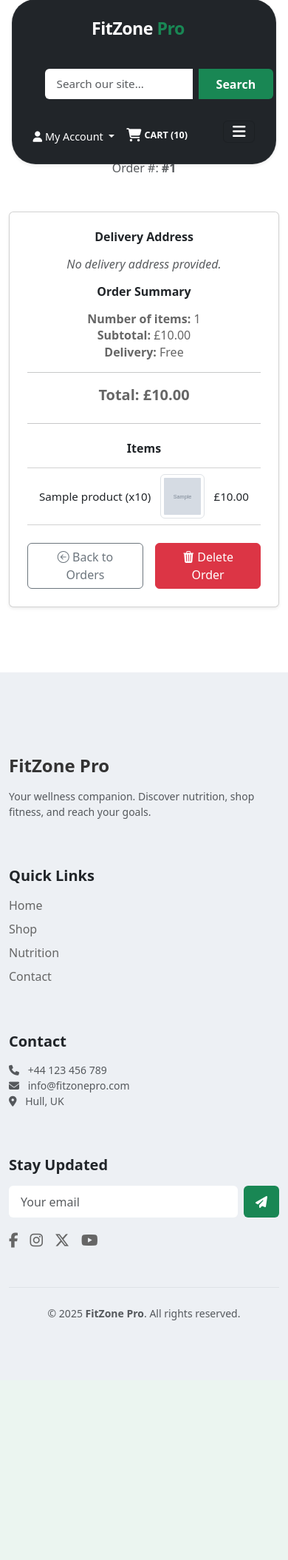
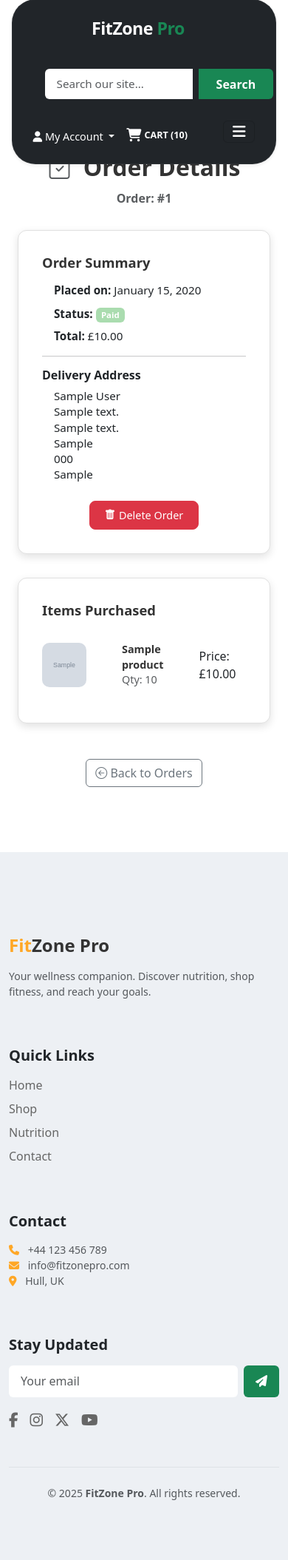
Before and after one commit to Danut89/Milestone-Project-4, a Django app: page /orders/my-orders/1/ in a window 390 px wide. Shown: the part 17-2126 px from the top of the page at 74% size. Before the commit the page ends 1802 px from the top, so only its background shows below. Run offline with Django 5.2, Linux system fonts and the light colour scheme; a user stored in the database is signed in; tables that the repository leaves empty hold one stand-in row (values such as "Sample post"); grey boxes marked "Sample" are stand-in pictures; some libraries are stand-ins or nearby versions.

Commit message:
Redesign order detail layout and implement polished recent activity toggle UX
- Rebuilt order_detail.html with 2-column professional layout: delivery summary + ordered items
- Added responsive styling for product list with image, name, quantity, price
- Always show order total and payment status badge (paid/pending)
- Fixed missing delivery address issue by ensuring all users have a related UserProfile
- Replaced all 'user.userprofile' references with 'user.profile' across views
- Enhanced recent activity toggle button with state-based color and icon

```diff
--- a/orders/static/orders/orders.css
+++ b/orders/static/orders/orders.css
@@ -1,171 +1,118 @@
-/* ==========================
-   🧾 Order History Styling
-========================== */
-
-.order-history-grid {
-  display: grid;
-  grid-template-columns: 1fr;
-  gap: 2rem;
-}
-
-/* 🧾 Order Card */
-.order-card {
-  background-color: var(--color-neutral);
-  border-radius: var(--radius-md);
+/* ============================
+   💼 Order Summary (List Style)
+============================ */
+.order-summary {
+  background: rgba(255, 255, 255, 0.96);
+  border-radius: 12px;
   box-shadow: var(--shadow-md);
-  padding: 1.5rem;
-  display: flex;
-  flex-direction: column;
-  gap: 1.25rem;
-}
-
-
-.order-card:hover {
-  box-shadow: var(--shadow-md);
-}
-
-/* 🖼️ Order Item Image */
-.item-img {
-  width: 60px;
-  height: 60px;
-  object-fit: cover;
-  border-radius: var(--radius-sm);
-  border: 1px solid #ddd;
-  box-shadow: var(--shadow-sm);
-}
-
-/* 🧾 Header */
-.order-header {
+  padding: 1.25rem 1.5rem;
+  border: 1px solid var(--color-bg);
   display: flex;
   justify-content: space-between;
   align-items: center;
+  flex-wrap: wrap;
+  gap: 1rem;
+  transition: all 0.2s ease-in-out;
 }
 
-.order-id {
-  font-size: 1.1rem;
-  font-weight: 600;
-  color: var(--primary-color);
+.order-summary:hover {
+  transform: translateY(-3px);
+  box-shadow: var(--shadow-lg);
 }
 
-.order-date {
-  font-size: 0.9rem;
-  color: var(--text-muted);
-}
-
-.view-btn {
-  background-color: var(--primary-color);
-  color: white;
-  padding: 0.45rem 0.9rem;
-  border-radius: var(--radius-sm);
-  text-decoration: none;
-  font-weight: 500;
-  transition: all 0.2s ease;
-}
-
-.view-btn:hover {
-  background-color: #146c43;
-}
-
-/* 🛍️ Items */
-.order-body {
-  display: flex;
-  flex-wrap: wrap;
-  gap: 1rem;
-}
-
-.order-item {
-  display: flex;
-  gap: 0.75rem;
-  align-items: center;
-  max-width: 300px;
-  border: 1px solid var(--bg-muted);
-  border-radius: var(--radius-sm);
-  padding: 0.5rem;
-  background-color: var(--bg-muted);
-}
-
-.item-info {
-  display: flex;
-  flex-direction: column;
-  font-size: 0.9rem;
-}
-
-.item-name {
-  font-weight: 500;
+.order-summary h6 {
   margin: 0;
-}
-
-.item-qty,
-.item-price {
-  margin: 0;
-  color: var(--text-muted);
-}
-
-/* 🧾 Footer */
-.order-footer {
-  display: flex;
-  justify-content: space-between;
-  align-items: center;
-  border-top: 1px solid var(--bg-muted);
-  padding-top: 1rem;
-}
-
-.order-total-amount {
-  font-size: 1.1rem;
   font-weight: 600;
-  color: var(--text-dark);
-}
-
-.order-total-label {
-  color: var(--text-muted);
-}
-
-
-/* Responsive Layout */
-@media (min-width: 768px) {
-  .order-history-grid {
-    grid-template-columns: repeat(2, 1fr);
-  }
-}
-
-@media (min-width: 1200px) {
-  .order-history-grid {
-    grid-template-columns: repeat(3, 1fr);
-  }
-}
-
-
-
-
-/* =============================
-   📦 Order Detail Page Styles
-============================= */
-.order-wrapper {
-  padding: 3rem 1rem;
-}
-
-.order-title {
-  font-size: 2rem;
-  font-weight: 700;
-  margin-bottom: 0.25rem;
   color: var(--text-dark);
   display: flex;
   align-items: center;
   gap: 0.5rem;
 }
 
-.order-meta {
+.order-summary small {
   color: var(--text-muted);
-  font-size: 0.95rem;
-  margin-bottom: 2rem;
+  font-size: 0.85rem;
 }
 
-/* Two-column layout for desktop */
+.order-total {
+  font-weight: 600;
+  color: var(--text-dark);
+  font-size: 0.95rem;
+}
+
+.order-actions .btn {
+  padding: 0.3rem 0.85rem;
+  font-size: 0.85rem;
+  display: flex;
+  align-items: center;
+  gap: 0.3rem;
+  border-radius: 6px;
+}
+
+.status-paid {
+  background-color: #d1f1d4;
+  color: #157347;
+  font-size: 0.75rem;
+  padding: 0.25rem 0.6rem;
+  border-radius: 8px;
+  font-weight: 600;
+  margin-top: 0.3rem;
+}
+
+.status-unpaid {
+  background-color: #f8d7da;
+  color: #842029;
+  font-size: 0.75rem;
+  padding: 0.25rem 0.6rem;
+  border-radius: 8px;
+  font-weight: 600;
+}
+
+/* ========================
+   📄 Pagination Styling
+======================== */
+.pagination .page-link {
+  border-radius: 6px;
+  padding: 0.45rem 0.75rem;
+  font-weight: 500;
+  color: var(--text-dark);
+  transition: background 0.2s ease;
+}
+
+.pagination .page-item.active .page-link {
+  background-color: var(--primary);
+  color: white;
+  border-color: var(--primary);
+}
+
+.pagination .page-link:hover {
+  background-color: var(--primary-color);
+  color: var(--text-dark);
+}
+
+/* ============================
+   🧾 Order Detail
+============================ */
+
+.order-title {
+  font-size: 2rem;
+  font-weight: 700;
+  color: var(--text-dark);
+  margin-bottom: 0.7rem;
+}
+
+.order-title + p {
+  margin-bottom: 1.5rem;
+  color: var(--text-muted);
+  font-size: 1rem;
+}
+
+/* 📦 Grid Layout */
 .order-grid {
   display: grid;
   grid-template-columns: 1fr 1fr;
   gap: 2rem;
-  align-items: start;
+  margin-top: 2rem;
 }
 
 @media (max-width: 768px) {
@@ -174,97 +121,121 @@
   }
 }
 
-/* Card Styles */
-.order-card {
-  overflow: hidden;
-  background: rgba(255, 255, 255, 0.6); /* glass effect */
-  backdrop-filter: blur(10px);
-  border-radius: 1rem;
-  box-shadow: 0 6px 30px rgba(0, 0, 0, 0.1);;
+/* 🧾 Summary + Items Card */
+.order-info-card,
+.order-items-card {
+  background-color: var(--color-neutral);
+  border: 1px solid var(--color-bg);
+  border-radius: 12px;
+  padding: 2rem;
+  box-shadow: var(--shadow-md);
+  transition: all 0.3s ease;
+  text-align: left;
 }
 
-/* Section header inside cards */
-.card-header {
-  background-color: var(--accent-green-hover);
-  color: var(--text-primary);
-  padding: 1rem 1.5rem;
-  font-weight: 600;
-  font-size: 1rem;
-  letter-spacing: 0.5px;
+.order-info-card:hover,
+.order-items-card:hover {
+  box-shadow: var(--shadow-lg);
 }
 
-.card-body {
-  padding: 1.5rem;
-  background: var(--bg-light);
-}
-
-/* Table Styling */
-.order-table {
-  width: 100%;
-  border-collapse: collapse;
-}
-
-.order-table tbody tr:nth-child(odd) {
-  background-color: var(--bg-muted);
-}
-.order-table td {
-  vertical-align: middle;
-}
-
-.order-table th,
-.order-table td {
-  padding: 0.75rem 1rem;
-  text-align: left;
-  border-bottom: 1px solid #e0e0e0;
-  font-size: 0.95rem;
-}
-
-.order-table thead {
-  background: var(--bg-muted);
-}
-
-/* Order Summary Text */
-.order-summary p {
-  margin: 0.5rem 0;
-  font-size: 0.95rem;
-}
-
-.order-summary strong {
+/* 📝 Section Titles */
+.order-info-card h5,
+.order-items-card h5 {
+  font-size: 1.15rem;
+  font-weight: 600;
+  margin-bottom: 1rem;
   color: var(--text-dark);
 }
 
-.order-summary .fs-5 {
-  font-size: 1.3rem;
-  font-weight: 600;
+/* 📋 Address + Summary Text */
+.order-info-card p {
+  margin-bottom: 0.5rem;
+  font-size: 0.95rem;
+  color: var(--text-body);
 }
 
-/* Buttons Section */
-.action-buttons {
-  margin-top: 2.5rem;
+.order-info-card p:last-child {
+  margin-bottom: 0;
+  font-style: italic;
+  color: var(--text-muted);
+}
+
+/* 🛍 Product Items */
+.order-items-card ul {
+  list-style: none;
+  padding: 0;
+  margin: 0;
+}
+
+.order-items-card li {
+  display: flex;
+  align-items: center;
+  justify-content: space-between;
+  border-bottom: 1px solid var(--color-bg);
+  padding: 1rem 0;
+  gap: 1rem;
+}
+
+.order-items-card li:last-child {
+  border-bottom: none;
+}
+
+.order-items-card img {
+  width: 60px;
+  height: 60px;
+  border-radius: 10px;
+  object-fit: cover;
+}
+
+.product-info {
+  flex: 1;
+  margin: 0 1rem;
+}
+
+.product-info p {
+  margin: 0;
+  font-size: 0.9rem;
+  color: var(--text-dark);
+}
+
+/* 🧩 Status Badges */
+.badge {
+  font-size: 0.75rem;
+  padding: 0.25rem 0.6rem;
+  border-radius: 0.5rem;
+  font-weight: 600;
+  display: inline-block;
+}
+
+.status-paid {
+  background-color: var(--color-accent-3);
+  color: #157347;
+}
+
+.status-pending {
+  background-color: var(--color-accent);
+}
+
+/* 🔘 Action Buttons */
+.order-actions {
   display: flex;
   justify-content: center;
   gap: 1rem;
+  margin-top: 2.5rem;
   flex-wrap: wrap;
 }
 
-.btn-order {
-  padding: 0.6rem 1.25rem;
-  border-radius: 0.5rem;
+.order-actions .btn {
+  font-size: 0.9rem;
+  padding: 0.5rem 1.25rem;
+  border-radius: 8px;
   font-weight: 500;
-  border: none;
 }
 
-.btn-back {
-  background-color: var(--text-muted);
-  color: white;
+/* 🧮 Product Line Total */
+.product-total {
+  font-size: 0.85rem;
+  color: var(--text-dark); /* use muted if you want subtler, but visible */
+  margin-top: 0.25rem;
+  display: block;
 }
-
-.btn-delete {
-  background-color: #dc3545;
-  color: white;
-}
-
-.btn-back:hover,
-.btn-delete:hover {
-  opacity: 0.85;
-}
--- a/orders/templates/orders/order_detail.html
+++ b/orders/templates/orders/order_detail.html
@@ -3,23 +3,32 @@
 
 {% block content %}
 <section class="container py-5 shop-header">
-  <div class="order-details-wrapper mx-auto text-center mb-5">
-    <h2 class="">
-      <i class="fas fa-clipboard-check me-2 text-success"></i>Order Details
+  <div class="container py-5">
+  <div class="text-center mb-4">
+    <h2 class="order-title">
+      <i class="bi bi-clipboard-check me-2 text-muted"></i> Order Details
     </h2>
-    <p class="border-bottom border-success border-3 w-25 mx-auto mb-3"></p>
-
-    <p class="text-muted small">Order #: <strong>#{{ order.id }}</strong></p>
+   <strong><p class="text-muted">Order: #{{ order.id }}</p></strong>
   </div>
 
-  <div class="row g-4 justify-content-center">
-    <!-- Order Recap -->
-    <div class="col-lg-8">
-      <div class="card shadow-sm p-4">
-        <div class="row">
-          <!-- 📦 Delivery Address -->
-          <div class="col-md-6 mb-3">
-            <h6 class="fw-bold mb-3">Delivery Address</h6>
+  <div class="order-grid">
+    <!-- 🧾 Left Side: Order Summary -->
+    <div class="order-info-card">
+      <h5>Order Summary</h5>
+      <p><strong>Placed on:</strong> {{ order.created_at|date:"F j, Y" }}</p>
+      <p>
+        <strong>Status:</strong>
+        {% if order.is_paid %}
+          <span class="badge status-paid">Paid</span>
+        {% else %}
+          <span class="badge status-pending">Pending</span>
+        {% endif %}
+      </p>
+      <p><strong>Total:</strong> £{{ order.total_price }}</p>
+
+      <hr>
+
+      <h6 class="fw-bold mt-3">Delivery Address</h6>
       {% if order.user.profile %}
         <p class="mb-0">{{ order.user.profile.default_full_name }}</p>
         <p class="mb-0">{{ order.user.profile.default_address_line1 }}</p>
@@ -28,71 +37,41 @@
         <p class="mb-0">{{ order.user.profile.default_postcode }}</p>
         <p class="mb-0">{{ order.user.profile.default_country }}</p>
       {% else %}
-              <p class="text-muted fst-italic">
-                No delivery address provided.
-              </p>
+        <p class="text-muted fst-italic">No delivery address provided.</p>
       {% endif %}
+
+      <!-- 🔘 Buttons -->
+      <div class="order-actions d-flex justify-content-center mt-4">
+        <button class="btn btn-danger" data-bs-toggle="modal" data-bs-target="#deleteOrderModal">
+          <i class="bi bi-trash-fill"></i> Delete Order
+        </button>
       </div>
 
-          <!-- 🧾 Order Summary -->
-          <div class="col-md-6">
-            <h6 class="fw-bold mb-3">Order Summary</h6>
-            <p><strong>Number of items:</strong> {{ order.items.count }}</p>
-            <p><strong>Subtotal:</strong> £{{ order.total_price }}</p>
-            <p><strong>Delivery:</strong> Free</p>
-            <hr>
-            <p class="fs-5 fw-bold">Total: £{{ order.total_price }}</p>
+    </div>
+
+    <!-- 📦 Right Side: Items Purchased -->
+    <div class="order-items-card">
+      <h5>Items Purchased</h5>
+      <ul>
+        {% for item in order.items.all %}
+          <li>
+            <img src="{{ item.product.image.url }}" alt="{{ item.product.name }}">
+            <div class="product-info">
+              <p><strong>{{ item.product.name }}</strong></p>
+              <p class="text-muted">Qty: {{ item.quantity }}</p>
+            </div>
+            Price: £{{ item.price }}
+          </li>
+        {% endfor %}
+      </ul>
+    </div>
   </div>
 </div>
 
-        <!-- 🛒 Ordered Items -->
-        <hr class="my-4">
-        <h6 class="fw-bold mb-3">Items</h6>
-        <ul class="list-group list-group-flush">
-          {% for item in order.items.all %}
-            <li class="list-group-item d-flex justify-content-between align-items-center">
-              <span>{{ item.product.name }} (x{{ item.quantity }})</span>
-              <img src="{{ item.product.image.url }}" alt="{{ item.product.name }}" class="img-thumbnail" style="width: 60px; height: 60px; object-fit: cover;">
-              <span>£{{ item.price }}</span>
-
-            </li>
-          {% endfor %}
-        </ul>
-
-
-        <!-- 🔘 Action Buttons -->
-        <div class="d-flex justify-content-center gap-3 mt-4">
 <a href="{% url 'order_history' %}" class="btn btn-outline-secondary">
           <i class="bi bi-arrow-left-circle"></i> Back to Orders
 </a>
-          <button class="btn btn-danger" data-bs-toggle="modal" data-bs-target="#deleteOrderModal">
-            <i class="bi bi-trash3-fill"></i> Delete Order
-          </button>
-        </div>
-      </div>
-    </div>
-  </div>
+
 </section>
 
-<!-- 🧨 Delete Confirmation Modal -->
-<div class="modal fade" id="deleteOrderModal" tabindex="-1" aria-labelledby="deleteOrderModalLabel" aria-hidden="true">
-  <div class="modal-dialog modal-dialog-centered">
-    <div class="modal-content rounded-3">
-      <div class="modal-header">
-        <h5 class="modal-title text-danger" id="deleteOrderModalLabel">Confirm Deletion</h5>
-        <button type="button" class="btn-close" data-bs-dismiss="modal" aria-label="Close"></button>
-      </div>
-      <div class="modal-body">
-        Are you sure you want to delete <strong>Order #{{ order.id }}</strong>?
-      </div>
-      <div class="modal-footer">
-        <button type="button" class="btn btn-outline-secondary" data-bs-dismiss="modal">Cancel</button>
-        <form method="POST" action="{% url 'delete_order' order.id %}">
-          {% csrf_token %}
-          <button type="submit" class="btn btn-danger">Yes, Delete</button>
-        </form>
-      </div>
-    </div>
-  </div>
-</div>
 {% endblock %}
--- a/profiles/models.py
+++ b/profiles/models.py
@@ -5,7 +5,7 @@ class UserProfile(models.Model):
     """
     A user profile model for storing default delivery info and order history
     """
-    user = models.OneToOneField(User, on_delete=models.CASCADE)
+    user = models.OneToOneField(User, on_delete=models.CASCADE, related_name='profile')
     default_full_name = models.CharField(max_length=100, null=True, blank=True)
     default_email = models.EmailField(null=True, blank=True)
     default_phone_number = models.CharField(max_length=20, null=True, blank=True)
--- a/profiles/signals.py
+++ b/profiles/signals.py
@@ -10,11 +10,9 @@ def create_or_update_user_profile(sender, instance, created, **kwargs):
     Create or update the user profile whenever the User object is saved.
     """
     if created:
-        # Create a new profile when the user is created
         UserProfile.objects.create(user=instance)
     else:
-        # Update the existing profile if it exists
         try:
-            instance.userprofile.save()
+            instance.profile.save()  # ✅ use 'profile' not 'userprofile'
         except UserProfile.DoesNotExist:
             UserProfile.objects.create(user=instance)
--- a/shop/templates/shop/product_list.html
+++ b/shop/templates/shop/product_list.html
@@ -107,6 +107,7 @@
     </div>
   {% endif %}
 
+  <!-- Pagination -->
   <nav aria-label="Product pagination" class="mt-5 text-center">
   <ul class="pagination justify-content-center">
     {% if products.has_previous %}
--- a/static/css/index.css
+++ b/static/css/index.css
@@ -862,6 +862,36 @@ textarea:focus {
 }
 
 /* ============================
+   🗂️ login page
+============================ */
+/* 🔘 Accent Button */
+.btn-accent {
+  background-color: var(--color-accent);
+  color: white;
+  border: none;
+}
+
+.btn-accent:hover {
+  background-color: var(--color-accent-hover);
+  color: white;
+}
+
+/* 🔲 Rounded Card */
+.login-card {
+  border-radius: var(--radius-lg);
+  border: 1px solid var(--color-bg);
+  box-shadow: var(--shadow-md);
+  padding: 2rem;
+  margin-top: 3rem;
+}
+
+/* 🎨 Accent Color */
+.text-accent {
+  color: var(--color-accent);
+}
+
+
+/* ============================
    🗂️ Section Divider
 ============================ */
 .section-divider {
@@ -870,3 +900,18 @@ textarea:focus {
   height: 60px;
   margin-top: -2rem;
 }
+
+.toast {
+  animation: slideIn 0.5s ease forwards;
+}
+
+@keyframes slideIn {
+  from {
+    opacity: 0;
+    transform: translateX(50px);
+  }
+  to {
+    opacity: 1;
+    transform: translateX(0);
+  }
+}
--- a/static/css/variables.css
+++ b/static/css/variables.css
@@ -9,6 +9,7 @@
   /* Accent Colors */
   --color-accent: #FFA726;
   --color-accent-2: #3D5AFE;
+  --color-accent-3: #aadcaf;
 
   /* Neutrals */
   --color-neutral: #FFFFFF;
```
Also changed, not shown: orders/templates/orders/order_history.html (+30 -40 lines), profiles/templates/profiles/settings.html (+10 -4 lines), profiles/views.py (+4 -15 lines), templates/account/login.html (+17 -10 lines), profiles/migrations/0004_alter_userprofile_user.py (added). Lines whose indentation alone changed are shown as unchanged.
